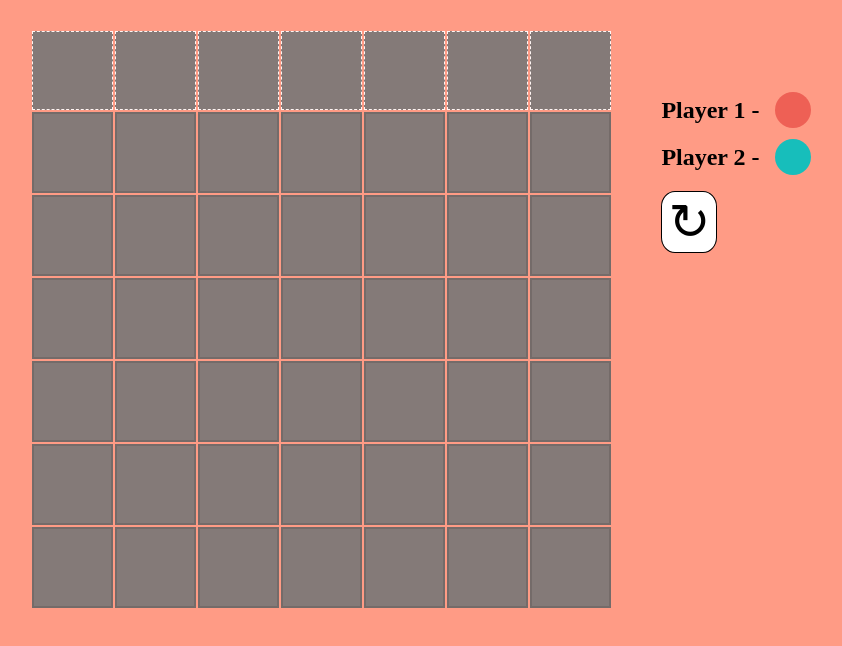
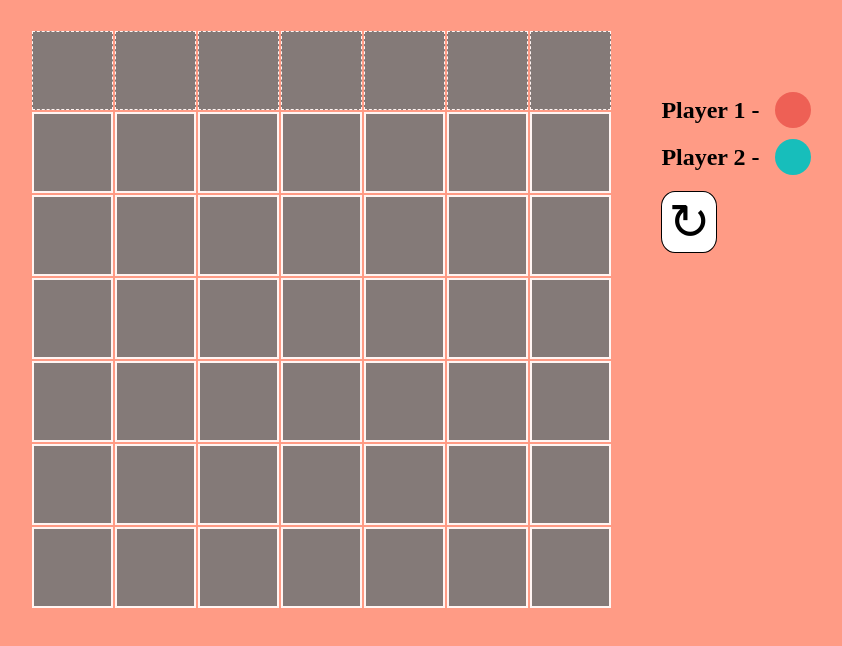
Before and after one commit to giuliana5/connect-four, a plain HTML site: page index.html in a window 1280 px wide. Shown: the part 122-768 px from the top of the page, without its empty margins (188-1030 px from the left). Drawn offline with Linux system fonts and the light colour scheme.

Commit message:
Changed the color of the board.

```diff
--- a/connect4.css
+++ b/connect4.css
@@ -19,7 +19,7 @@ body {
 #board td {
   width: 75px;
   height: 75px;
-  border: solid 2px #666;
+  border: solid 2px white;
   background-color: #777777;
   opacity: .9;
 }
--- a/connect4.js
+++ b/connect4.js
@@ -3,7 +3,7 @@ const WIDTH = 7;
 const HEIGHT = 6;
 
 let currPlayer = 1; // active player: 1 or 2
-const board = []; // array of rows, each row is array of cells  (board[y][x])
+let board = []; // array of rows, each row is array of cells  (board[y][x])
 
 /** makeHtmlBoard: make HTML table and row of column tops. */
 function makeHtmlBoard() {
```
Also changed, not shown: connect4.test.html (deleted, +0 -21 lines), connect4.test.js (deleted).
